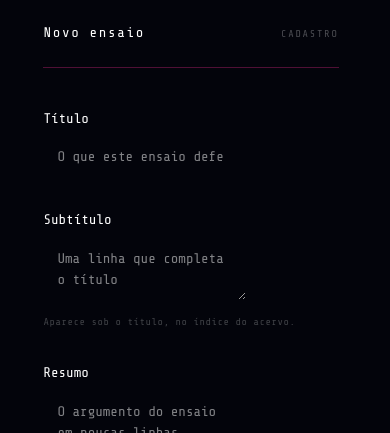
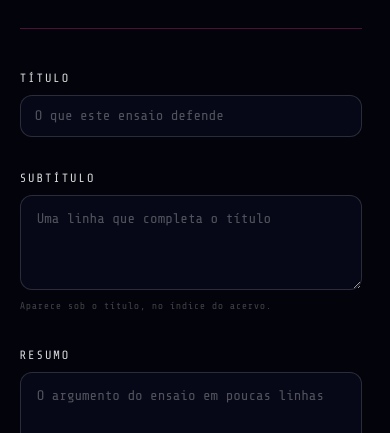
Before and after one commit to Shamira-Chu/Derby-synthetica, a Next.js app in the folder frontend/: page /editorial in a window 390 px wide. Both pictures are taken after a click on the button "NOVO ENSAIO". Shown: the part 392-825 px from the top of the page. Built offline with nearby package versions, Linux system fonts and the light colour scheme; no server answers.

Commit message:
fix(form): amplia campos e textareas no mobile para escrita confortavel de ensaios

```diff
--- a/frontend/src/app/editorial/page.tsx
+++ b/frontend/src/app/editorial/page.tsx
@@ -150,7 +150,7 @@ export default function EditorialPage() {
   };
 
   return (
-    <div className="px-6 sm:px-12 pt-32 pb-24 w-[88vw] max-w-[1650px] mx-auto text-white">
+    <div className="px-3 sm:px-8 md:px-12 pt-28 sm:pt-32 pb-24 w-[94vw] sm:w-[90vw] max-w-[1650px] mx-auto text-white">
       <div className="w-full">
         <header className="mb-12">
           <h1 style={{ fontFamily: "'Audiowide', cursive, sans-serif" }} className="text-[clamp(2.5rem,5.8vw,4.5rem)] text-white font-bold uppercase">
--- a/frontend/src/app/globals.css
+++ b/frontend/src/app/globals.css
@@ -215,4 +215,51 @@
     );
     background-size: 100% 4px;
   }
+
+  /* Campos do Sistema Editorial e Formulários */
+  .sw-field {
+    width: 100%;
+    position: relative;
+    border: 1px solid rgba(255, 255, 255, 0.15);
+    background: rgba(10, 12, 32, 0.65);
+    backdrop-filter: blur(10px);
+    border-radius: 0.75rem;
+    transition: all 0.25s ease;
+  }
+
+  .sw-field:focus-within {
+    border-color: #00F0FF;
+    box-shadow: 0 0 16px rgba(0, 240, 255, 0.3), inset 0 0 8px rgba(0, 240, 255, 0.1);
+  }
+
+  .sw-field-erro {
+    border-color: #FF2E97 !important;
+    box-shadow: 0 0 16px rgba(255, 46, 151, 0.3) !important;
+  }
+
+  .sw-field input,
+  .sw-field textarea,
+  .sw-field select {
+    width: 100% !important;
+    display: block;
+    background: transparent !important;
+    color: #FFFFFF !important;
+    font-family: var(--font-mono);
+    outline: none !important;
+    border: none !important;
+    box-sizing: border-box;
+  }
+
+  .sw-field input::placeholder,
+  .sw-field textarea::placeholder {
+    color: rgba(255, 255, 255, 0.3) !important;
+  }
+
+  .sw-label {
+    font-family: var(--font-mono);
+    font-size: 0.75rem;
+    text-transform: uppercase;
+    letter-spacing: 0.16em;
+    color: rgba(255, 255, 255, 0.85);
+  }
 }
--- a/frontend/src/components/editorial/FormConteudo.tsx
+++ b/frontend/src/components/editorial/FormConteudo.tsx
@@ -368,10 +368,10 @@ export const FormConteudo: React.FC<FormConteudoProps> = ({
           >
             <textarea
               {...props('subtitle')}
-              rows={2}
+              rows={3}
               onChange={(e) => definir('subtitle', e.target.value)}
               placeholder="Uma linha que completa o título"
-              className="px-3.5 py-2.5"
+              className="px-4 py-3 min-h-[75px] text-sm leading-relaxed"
             />
           </Campo>
 
@@ -383,10 +383,10 @@ export const FormConteudo: React.FC<FormConteudoProps> = ({
           >
             <textarea
               {...props('summary')}
-              rows={4}
+              rows={5}
               onChange={(e) => definir('summary', e.target.value)}
               placeholder="O argumento do ensaio em poucas linhas"
-              className="px-3.5 py-2.5"
+              className="px-4 py-3 min-h-[110px] text-sm leading-relaxed"
             />
           </Campo>
 
@@ -445,7 +445,7 @@ export const FormConteudo: React.FC<FormConteudoProps> = ({
                   >
                     <textarea
                       id={`secao-${indice}-text`}
-                      rows={7}
+                      rows={10}
                       value={secao.text}
                       onChange={(e) => alterarSecao(indice, 'text', e.target.value)}
                       aria-invalid={visiveis[`secao-${indice}`] ? true : undefined}
@@ -453,7 +453,7 @@ export const FormConteudo: React.FC<FormConteudoProps> = ({
                         visiveis[`secao-${indice}`] ? `secao-${indice}-text-erro` : undefined
                       }
                       placeholder="O corpo desta parte do ensaio"
-                      className="px-3.5 py-2.5"
+                      className="px-4 py-3 min-h-[160px] text-sm leading-relaxed"
                     />
                   </Campo>
 
@@ -465,20 +465,22 @@ export const FormConteudo: React.FC<FormConteudoProps> = ({
                     >
                       <textarea
                         id={`secao-${indice}-quote`}
-                        rows={3}
+                        rows={4}
                         value={secao.quote ?? ''}
                         onChange={(e) => alterarSecao(indice, 'quote', e.target.value)}
-                        className="px-3.5 py-2.5"
+                        placeholder="Ex: 'O pack respira em dois segundos...'"
+                        className="px-4 py-3 min-h-[90px] text-xs leading-relaxed"
                       />
                     </Campo>
 
                     <Campo id={`secao-${indice}-callout`} rotulo="Destaque (opcional)">
                       <textarea
                         id={`secao-${indice}-callout`}
-                        rows={3}
+                        rows={4}
                         value={secao.callout ?? ''}
                         onChange={(e) => alterarSecao(indice, 'callout', e.target.value)}
-                        className="px-3.5 py-2.5"
+                        placeholder="Destaque conceitual ou aviso"
+                        className="px-4 py-3 min-h-[90px] text-xs leading-relaxed"
                       />
                     </Campo>
                   </div>
```
